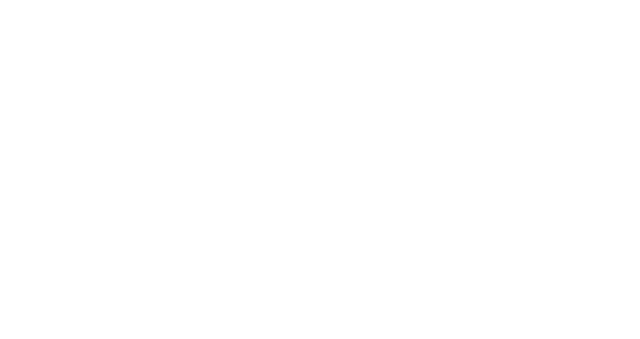
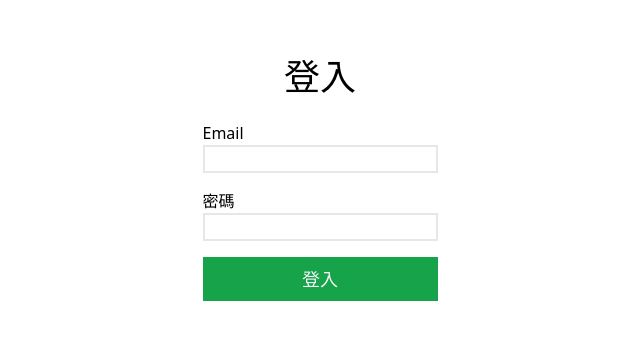
Before and after one commit to FHSHIC/reality-game-fe, a Vue app: page /login in a window 1280 px wide. Shown: the part 217-556 px from the top of the page, without its empty margins (320-960 px from the left). Built offline with nearby package versions, Linux system fonts and the light colour scheme.

Commit message:
feat: 🎸 調整完成FE router
在 routes 中加入 page 去增加 router

```diff
--- a/package.json
+++ b/package.json
@@ -8,7 +8,8 @@
   },
   "dependencies": {
     "git-cz": "^4.9.0",
-    "vue": "^3.2.25"
+    "vue": "^3.2.25",
+    "vue-router": "^4.1.6"
   },
   "devDependencies": {
     "@vitejs/plugin-vue": "^2.0.0",
--- a/src/App.vue
+++ b/src/App.vue
@@ -1,5 +1,7 @@
 <script setup></script>
 
-<template></template>
+<template>
+  <router-view></router-view>
+</template>
 
 <style></style>
--- a/src/components/SignIn.vue
+++ b/src/components/SignInForm.vue
@@ -1,6 +1,6 @@
 <template>
   <form
-    class="flex h-full w-full flex-col items-center justify-center gap-4 px-4 py-6"
+    class="flex h-full w-full flex-col items-center justify-center gap-4 px-4 py-2"
     @submit.prevent="signInMethod"
   >
     <label for="email" class="">
--- /dev/null
+++ b/src/pages/LoginPage.vue
@@ -0,0 +1,13 @@
+<template>
+  <div
+    class="flex h-screen w-screen flex-col items-center justify-center py-4 px-2"
+  >
+    <div class="flex flex-col items-center justify-center gap-y-4">
+      <h1 class="text-center text-4xl">登入</h1>
+      <SignInForm />
+    </div>
+  </div>
+</template>
+<script setup>
+import SignInForm from "../components/SignInForm.vue";
+</script>
--- /dev/null
+++ b/src/pages/NotFound.vue
@@ -0,0 +1,6 @@
+<template>
+  <div class="flex h-screen w-screen items-center justify-center">
+    <h1 class="text-5xl font-bold">404 NotFound</h1>
+  </div>
+</template>
+<script setup></script>
--- /dev/null
+++ b/src/routes.js
@@ -0,0 +1,18 @@
+import NotFound from "./pages/NotFound.vue";
+import LoginPage from "./pages/LoginPage.vue";
+
+export const routes = [
+  {
+    path: "/:pathMatch(.*)*",
+    name: "NotFound",
+    component: NotFound,
+  },
+  {
+    path: "/login",
+    name: "Login",
+    component: LoginPage,
+  },
+  {
+    path: "/register",
+  },
+];
```
Also changed, not shown: src/main.js (+5 -4 lines), src/router.js (added, +9 -0 lines), src/pages/SignPage.vue (deleted), 1 other file (tests, documents, lock files or other folders).
